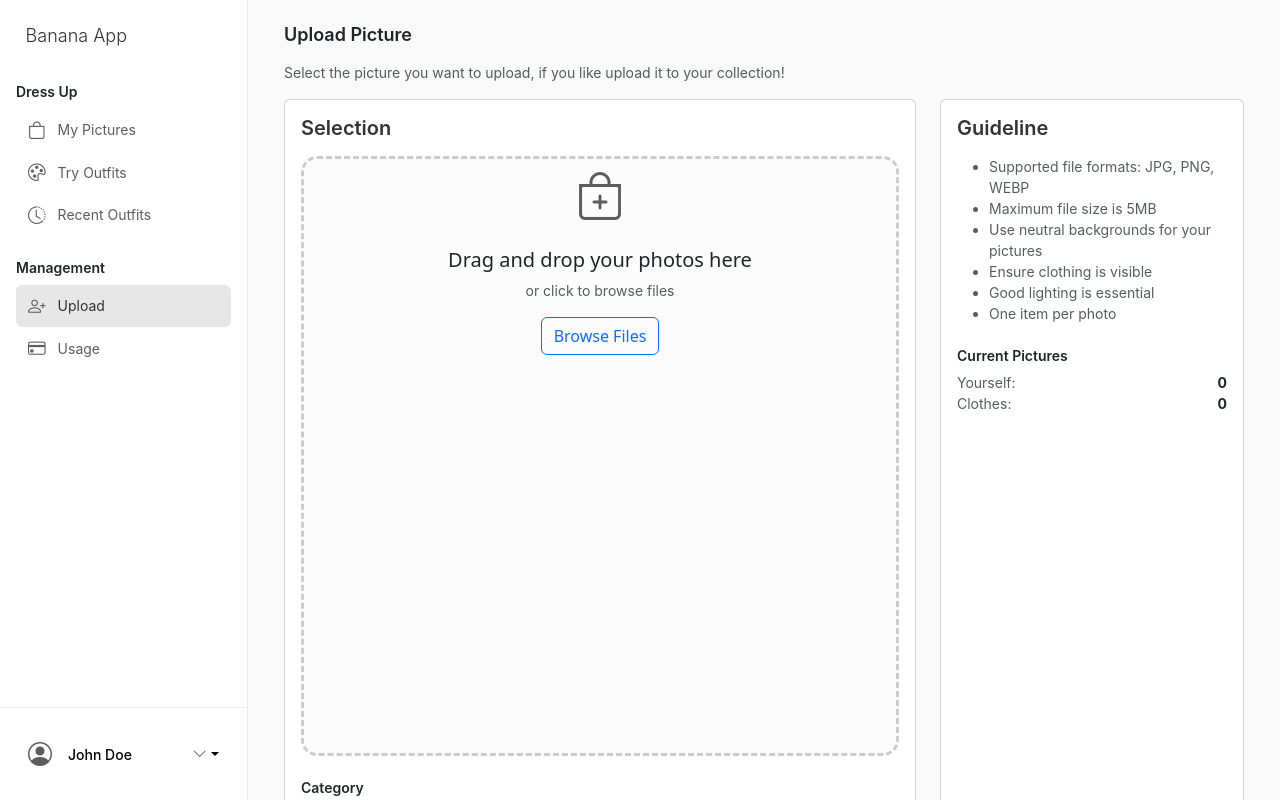
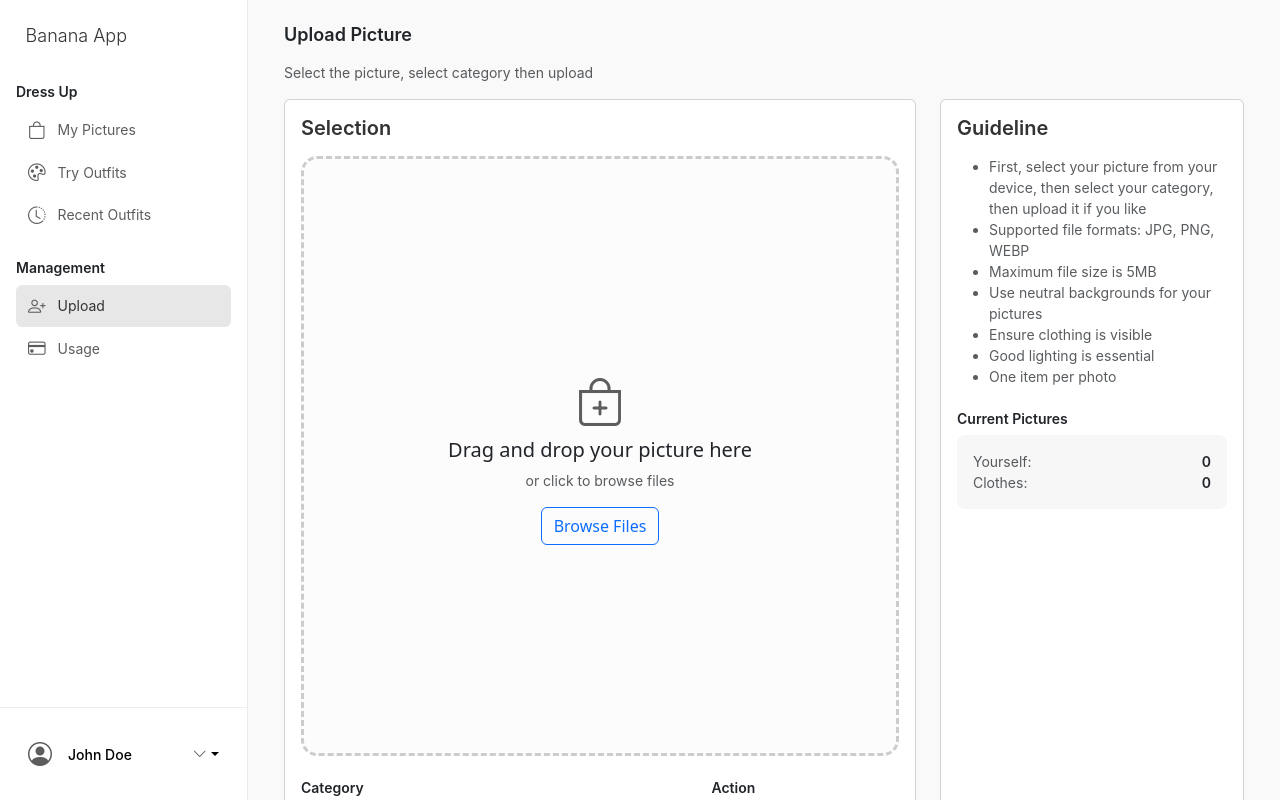
Before and after one commit to rahmansahinler1/banana101-app, a Vue app: page /uploads in a window 1280 px wide. Built offline with nearby package versions, Linux system fonts and the light colour scheme; no server answers.

Commit message:
feat: designed the button positions, added selection functionality

```diff
--- a/src/components/Uploads.vue
+++ b/src/components/Uploads.vue
@@ -2,22 +2,24 @@
   <!-- Upload Clothing Page -->
   <div class="container-fluid">
     <h1 class="dashboard-title mb-3">Upload Picture</h1>
-    <p class="nav-text text-muted">
-      Select the picture you want to upload, if you like upload it to your collection!
-    </p>
+    <p class="nav-text text-muted">Select the picture, select category then upload</p>
 
     <div class="row">
       <div class="col-md-8 mb-4">
         <div class="card h-100" style="min-height: 85vh">
           <div class="card-body d-flex flex-column">
             <h3 class="card-title mb-3">Selection</h3>
-            <div v-if="!hasSelection" class="upload-dropzone flex-grow-1">
+            <div
+              v-if="!hasSelection"
+              class="upload-dropzone flex-grow-1 justify-content-center"
+              @click="triggerFileSelection"
+              @dragover.prevent
+              @drop.prevent="handleDrop"
+            >
               <i class="bi bi-bag-plus" style="font-size: 3rem; color: #5d5d5d"></i>
-              <h5 class="mt-3">Drag and drop your photos here</h5>
+              <h5>Drag and drop your picture here</h5>
               <p class="nav-text text-muted">or click to browse files</p>
-              <button class="btn btn-outline-primary" @click="triggerFileSelection">
-                Browse Files
-              </button>
+              <button class="btn btn-outline-primary">Browse Files</button>
               <input
                 ref="fileInput"
                 type="file"
@@ -28,22 +30,48 @@
             </div>
             <div v-else class="upload-dropzone mb-2">
               <img :src="previewUrl" alt="Selected image" class="preview-image" />
+            </div>
+
+            <div class="d-flex flex-row mt-4 justify-content-between align-items-start">
+              <div>
+                <h6 class="section-title">Category</h6>
+                <button
+                  class="btn btn-sm me-2 mb-2"
+                  :class="
+                    selectedCategory === 'yourself' ? 'btn-secondary' : 'btn-outline-secondary'
+                  "
+                  :disabled="!selectedFile"
+                  @click="selectCategory('yourself')"
+                >
+                  <i class="bi bi-person-fill"></i> Yourself
+                </button>
+                <button
+                  class="btn btn-sm me-2 mb-2"
+                  :class="
+                    selectedCategory === 'clothing' ? 'btn-secondary' : 'btn-outline-secondary'
+                  "
+                  :disabled="!selectedFile"
+                  @click="selectCategory('clothing')"
+                >
+                  <i class="bi bi-tencent-qq"></i> Clothing
+                </button>
+              </div>
               <div class="preview-actions">
-                <button class="btn btn-outline-danger btn-sm" @click="removeFile">
+                <h6 class="section-title">Action</h6>
+                <button
+                  class="btn btn-outline-danger btn-sm me-2 mb-2"
+                  @click="removeFile"
+                  :disabled="!selectedFile"
+                >
                   <i class="bi bi-trash"></i> Remove
                 </button>
-                <button class="btn btn-outline-secondary btn-sm" @click="triggerFileSelection">
-                  <i class="bi bi-arrow-repeat"></i>
-                  Replace
+                <button
+                  class="btn btn-outline-success btn-sm me-2 mb-2"
+                  @click="handleFileUpload"
+                  :disabled="!selectedFile"
+                >
+                  <i class="bi bi-upload"></i> Upload
                 </button>
-              </div>
-            </div>
-
-            <div class="clothing-categories mt-4">
-              <h6 class="section-title">Category</h6>
-              <div class="category-buttons">
-                <button class="btn btn-sm btn-outline-secondary me-2 mb-2">Yourself</button>
-                <button class="btn btn-sm btn-outline-secondary me-2 mb-2">Clothing</button>
               </div>
             </div>
           </div>
@@ -55,6 +83,10 @@
           <div class="card-body">
             <h3 class="card-title mb-3">Guideline</h3>
             <ul class="nav-text text-muted">
+              <li>
+                First, select your picture from your device, then select your category, then upload
+                it if you like
+              </li>
               <li>Supported file formats: JPG, PNG, WEBP</li>
               <li>Maximum file size is 5MB</li>
               <li>Use neutral backgrounds for your pictures</li>
@@ -65,14 +97,14 @@
 
             <div class="mt-4">
               <h6 class="section-title">Current Pictures</h6>
-              <div class="wardrobe-summary">
+              <div class="upload-summary">
                 <div class="d-flex justify-content-between">
                   <span class="nav-text text-muted">Yourself:</span>
-                  <span class="nav-text fw-bold">0</span>
+                  <span class="nav-text fw-semibold">0</span>
                 </div>
                 <div class="d-flex justify-content-between">
                   <span class="nav-text text-muted">Clothes:</span>
-                  <span class="nav-text fw-bold">0</span>
+                  <span class="nav-text fw-semibold">0</span>
                 </div>
               </div>
             </div>
@@ -89,13 +121,13 @@ export default {
     return {
       selectedFile: null,
       previewUrl: null,
-      selectedCategoty: null,
+      selectedCategory: null,
       isUploading: false,
     }
   },
   computed: {
     canUpload() {
-      return this.selectedFile && this.selectedCategoty && !this.isUploading
+      return this.selectedFile && this.selectedCategory && !this.isUploading
     },
     hasSelection() {
       return this.selectedFile !== null
@@ -105,16 +137,27 @@ export default {
     triggerFileSelection() {
       this.$refs.fileInput.click()
     },
+    selectCategory(category) {
+      this.selectedCategory = category
+    },
     handleFileSelect(event) {
       const file = event.target.files[0]
-
+      this.processFile(file)
+      event.target.value = ''
+    },
+    handleDrop(event) {
+      const file = event.dataTransfer.files[0]
+      this.processFile(file)
+      event.target.value = ''
+    },
+    processFile(file) {
       if (!file) return
 
       const maxSize = 5 * 1024 * 1024
       const allowedTypes = ['image/jpeg', 'image/jpg', 'image/png', 'image/webp']
 
       if (!allowedTypes.includes(file.type)) {
-        alert('Please select a valid iamge file (JPG, PNG, WEBP)')
+        alert('Please select a valid image file (JPG, PNG, WEBP)')
         return
       }
 
@@ -129,7 +172,6 @@ export default {
 
       this.selectedFile = file
       this.previewUrl = URL.createObjectURL(file)
-      event.target.value = ''
     },
     removeFile() {
       if (this.previewUrl) {
@@ -137,7 +179,10 @@ export default {
       }
       this.selectedFile = null
       this.previewUrl = null
-      this.selectedCategoty = null
+      this.selectedCategory = null
+    },
+    handleFileUpload(event) {
+      null
     },
   },
 }
```
